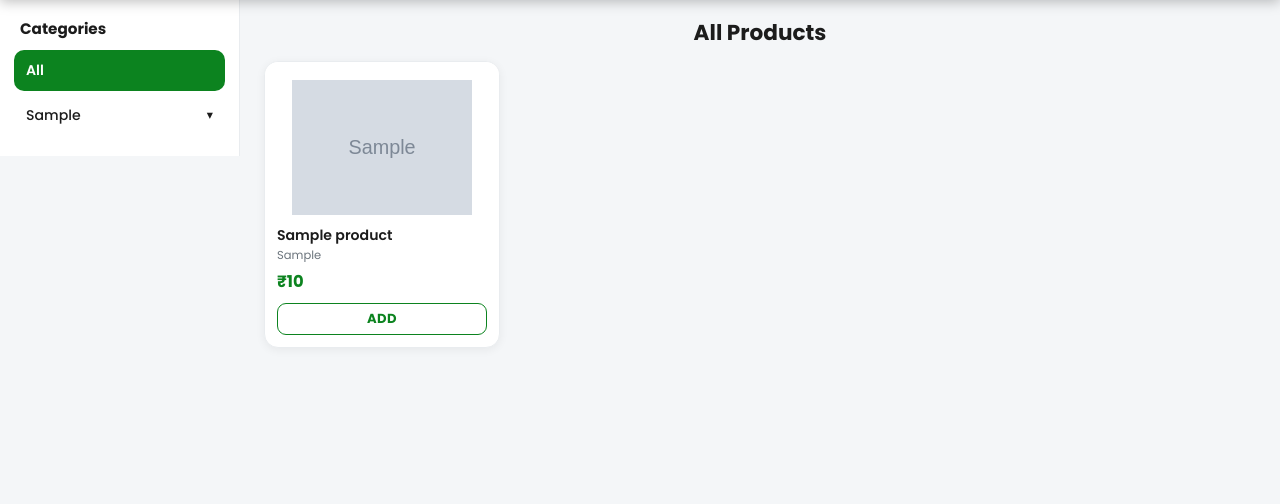
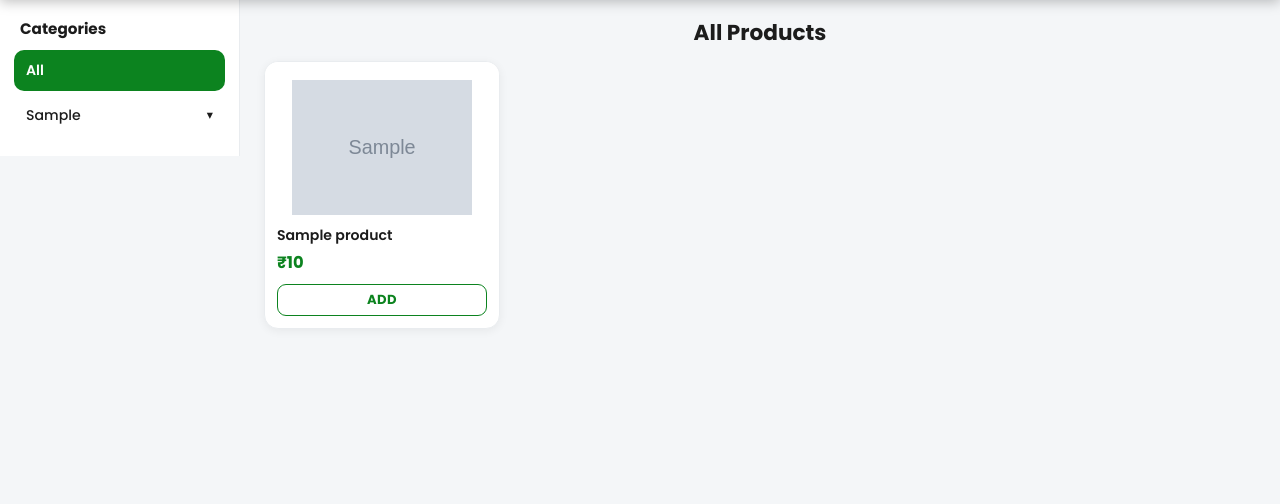
Before and after one commit to vasanth-selvakumar/Grocery_shop_website, a Django app: page /products/ in a window 1280 px wide. Shown: the part 65-569 px from the top of the page. Run offline with Django 5.2, Linux system fonts and the light colour scheme; tables that the repository leaves empty hold one stand-in row (values such as "Sample post"); grey boxes marked "Sample" are stand-in pictures.

Commit message:
Remove category label from product cards

```diff
--- a/shop/templates/product_list.html
+++ b/shop/templates/product_list.html
@@ -73,7 +73,6 @@
 
                     <div class="p-body">
                         <a href="{% url 'product_detail' product.id %}" class="p-name">{{ product.name }}</a>
-                        <div class="p-cat">{{ product.category }}</div>
 
                         <div class="p-price-row">
                             <span class="zs-price">₹{{ product.price|floatformat:"-2" }}</span>
@@ -255,9 +254,9 @@ body { overflow-x: hidden; }
     white-space: normal;
     word-break: break-word;
     overflow: visible;
+    margin-bottom: 6px;
 }
 .p-name:hover { color: var(--zs-green); }
-.p-cat { font-size: 0.72rem; color: var(--zs-muted); margin: 2px 0 6px; }
 .p-price-row {
     margin-top: auto;
     display: flex;
```
